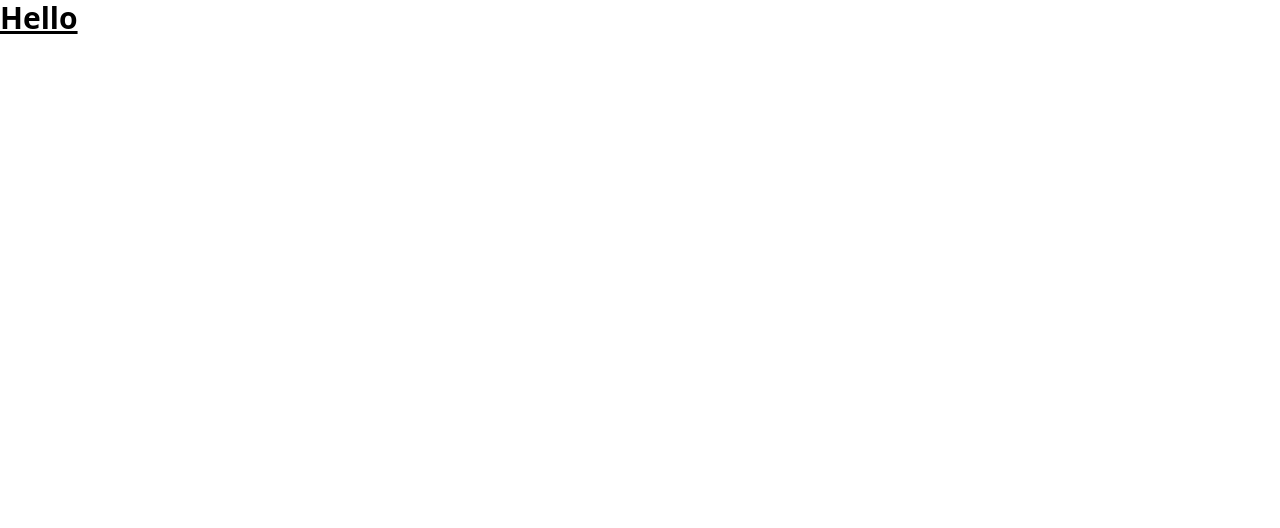
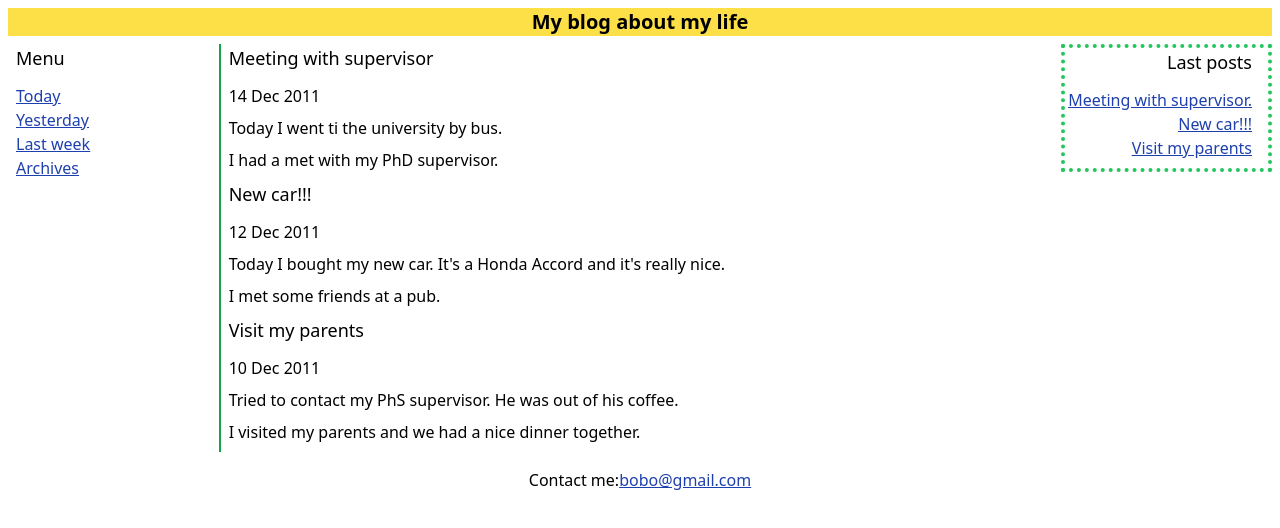
Before and after one commit to trgianghuynh1808/vk-exercise, a plain HTML site: page index.html in a window 1280 px wide. Drawn offline with nearby package versions, Linux system fonts and the light colour scheme.

Commit message:
create UI

```diff
--- a/index.html
+++ b/index.html
@@ -6,8 +6,64 @@
     <script src="https://cdn.tailwindcss.com"></script>
     <title>Document</title>
   </head>
-  <body>
+  <body class="p-2">
     <!-- Example code. Need remove first -->
-    <h1 class="text-3xl font-bold underline">Hello</h1>
+    <h1 class="bg-yellow-300 text-xl font-bold text-center">
+      My blog about my life
+    </h1>
+
+    <main class="grid grid-cols-6 pt-2">
+      <section class="pl-2">
+        <h2 class="text-lg font-medium pb-3">Menu</h2>
+        <div class="flex flex-col text-blue-800 underline underline-offset-1">
+          <a href="">Today</a>
+          <a href="">Yesterday</a>
+          <a href="">Last week</a>
+          <a href="">Archives</a>
+        </div>
+      </section>
+
+      <section class="col-span-4 pl-2 border-l-2 border-green-600">
+        <h2 class="text-lg font-medium pb-3">Meeting with supervisor</h2>
+
+        <p class="pb-2">14 Dec 2011</p>
+        <p class="pb-2">Today I went ti the university by bus.</p>
+        <p class="pb-2">I had a met with my PhD supervisor.</p>
+
+        <h2 class="text-lg font-medium pb-3">New car!!!</h2>
+        <p class="pb-2">12 Dec 2011</p>
+        <p class="pb-2">
+          Today I bought my new car. It's a Honda Accord and it's really nice.
+        </p>
+        <p class="pb-2">I met some friends at a pub.</p>
+
+        <h2 class="text-lg font-medium pb-3">Visit my parents</h2>
+        <p class="pb-2">10 Dec 2011</p>
+        <p class="pb-2">
+          Tried to contact my PhS supervisor. He was out of his coffee.
+        </p>
+        <p class="pb-2">
+          I visited my parents and we had a nice dinner together.
+        </p>
+      </section>
+
+      <section
+        class="pr-4 text-right border-dotted border-4 border-green-500 h-32"
+      >
+        <h2 class="text-lg font-medium pb-3">Last posts</h2>
+        <div class="flex flex-col text-blue-800 underline underline-offset-1">
+          <a href="">Meeting with supervisor.</a>
+          <a href="">New car!!!</a>
+          <a href="">Visit my parents</a>
+        </div>
+      </section>
+    </main>
+
+    <footer class="flex justify-center pt-4">
+      <p>Contact me:</p>
+      <a href="" class="text-blue-800 underline underline-offset-1"
+        >bobo@gmail.com</a
+      >
+    </footer>
   </body>
 </html>
```
